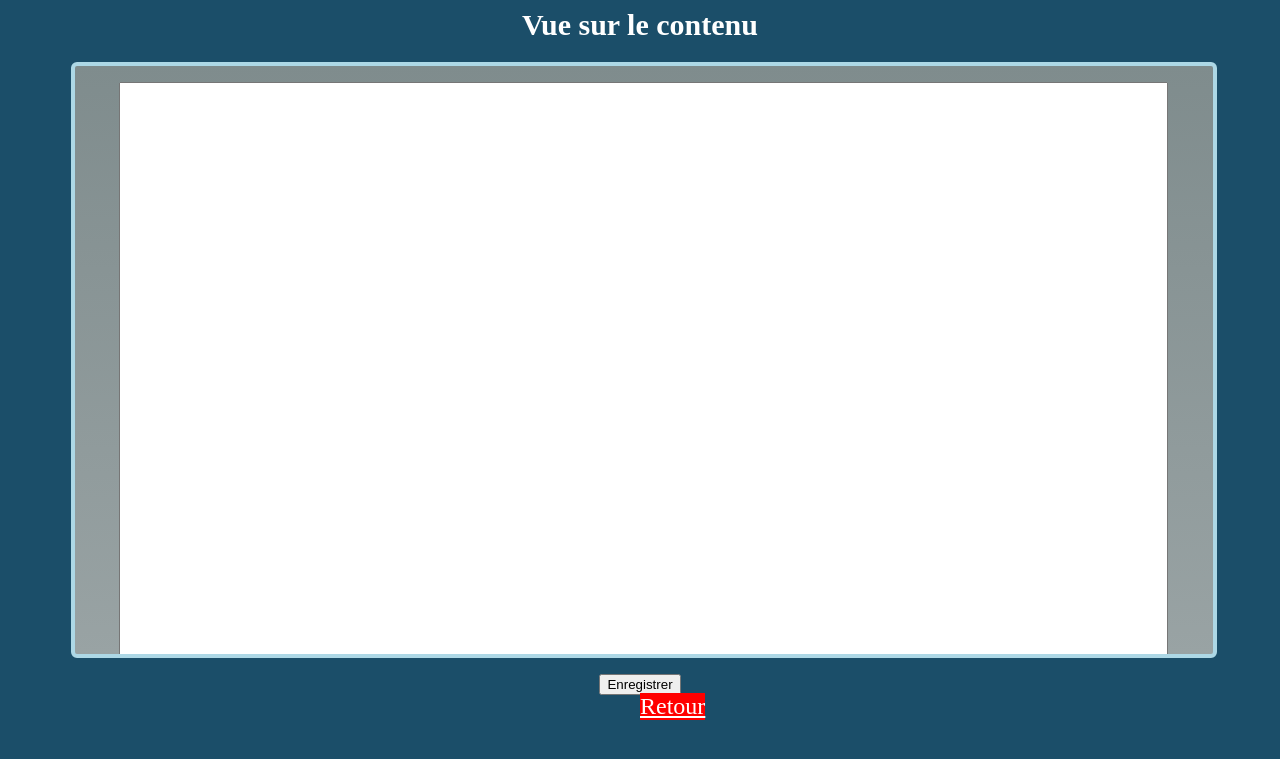
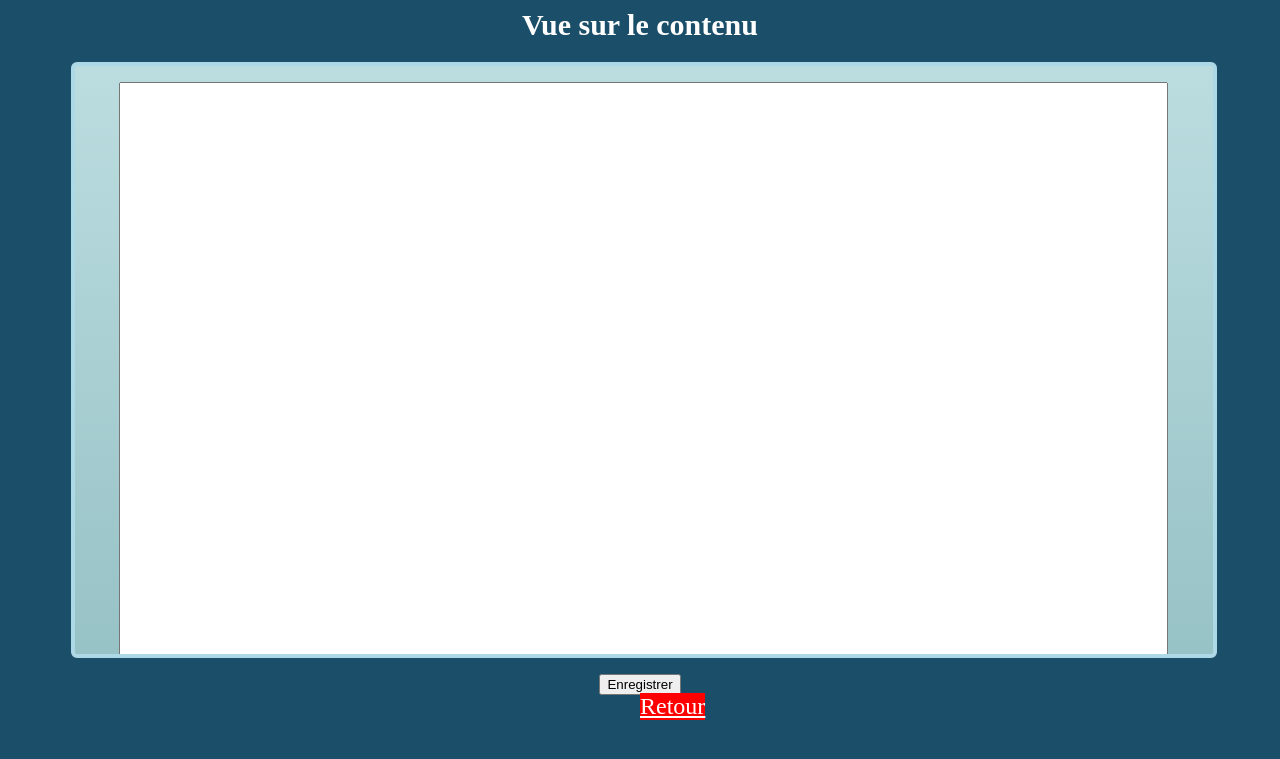
Before and after one commit to thoced/php-gestion-enquete, a PHP site: page /App/Contenu/ContenuView.php in a window 1280 px wide. Shown: the top 759 px of the page. Run offline with PHP 8.4, Linux system fonts and the light colour scheme; data that the repository does not hold is empty.

Commit message:
modification de la couleur du DIV List

```diff
--- a/Style/.AppCss.css
+++ b/Style/.AppCss.css
@@ -175,7 +175,7 @@ body{
   border-width: 4px;
   border-style:   solid;
  /* background-image:linear-gradient(azure,  ghostwhite );*/
-  background-image:linear-gradient( #7f8c8d ,   #99a3a4  );
+  background-image:linear-gradient( #bcdde0 ,   #97c2c6  );
   z-index:1;
 }
 
```
